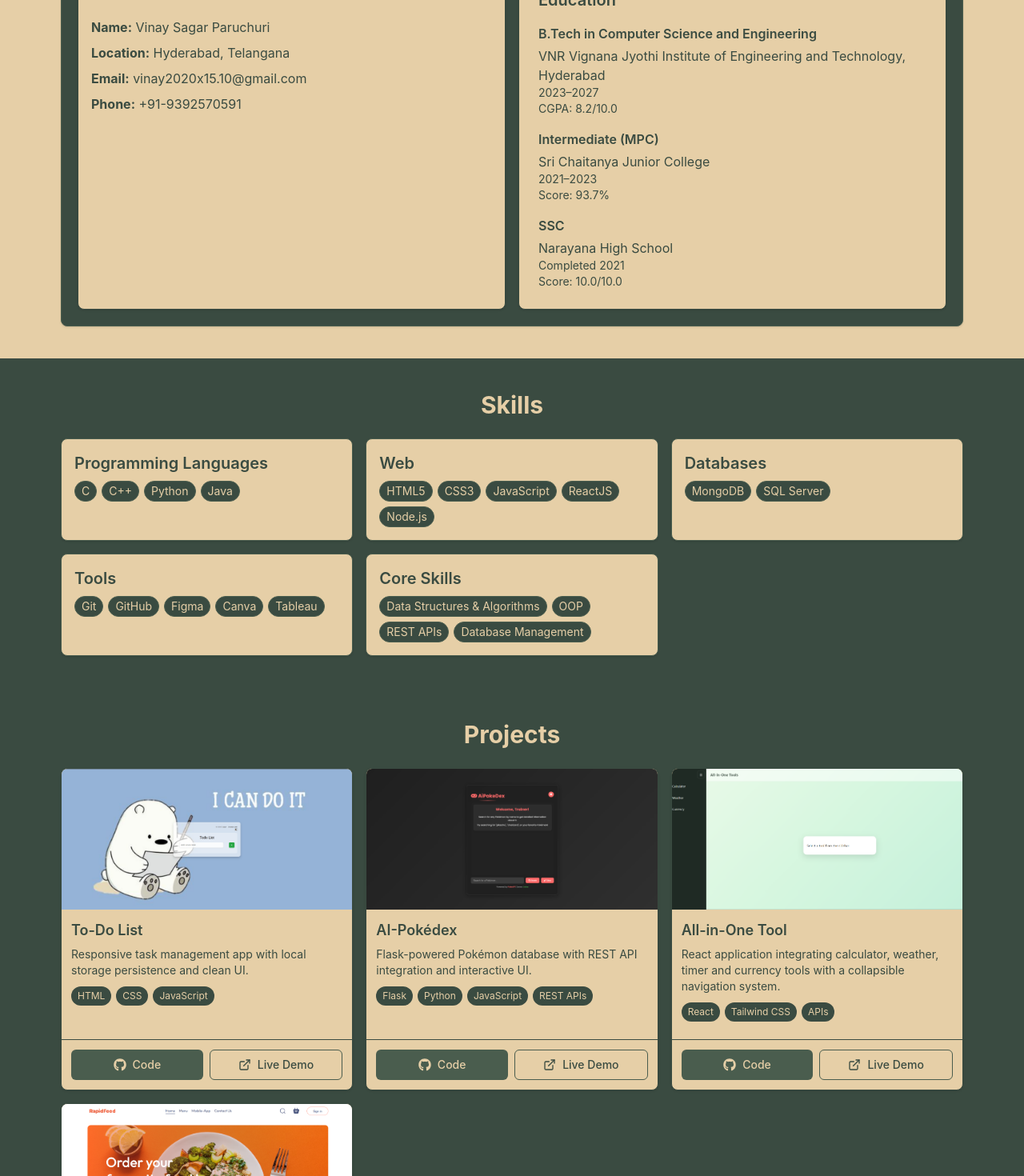
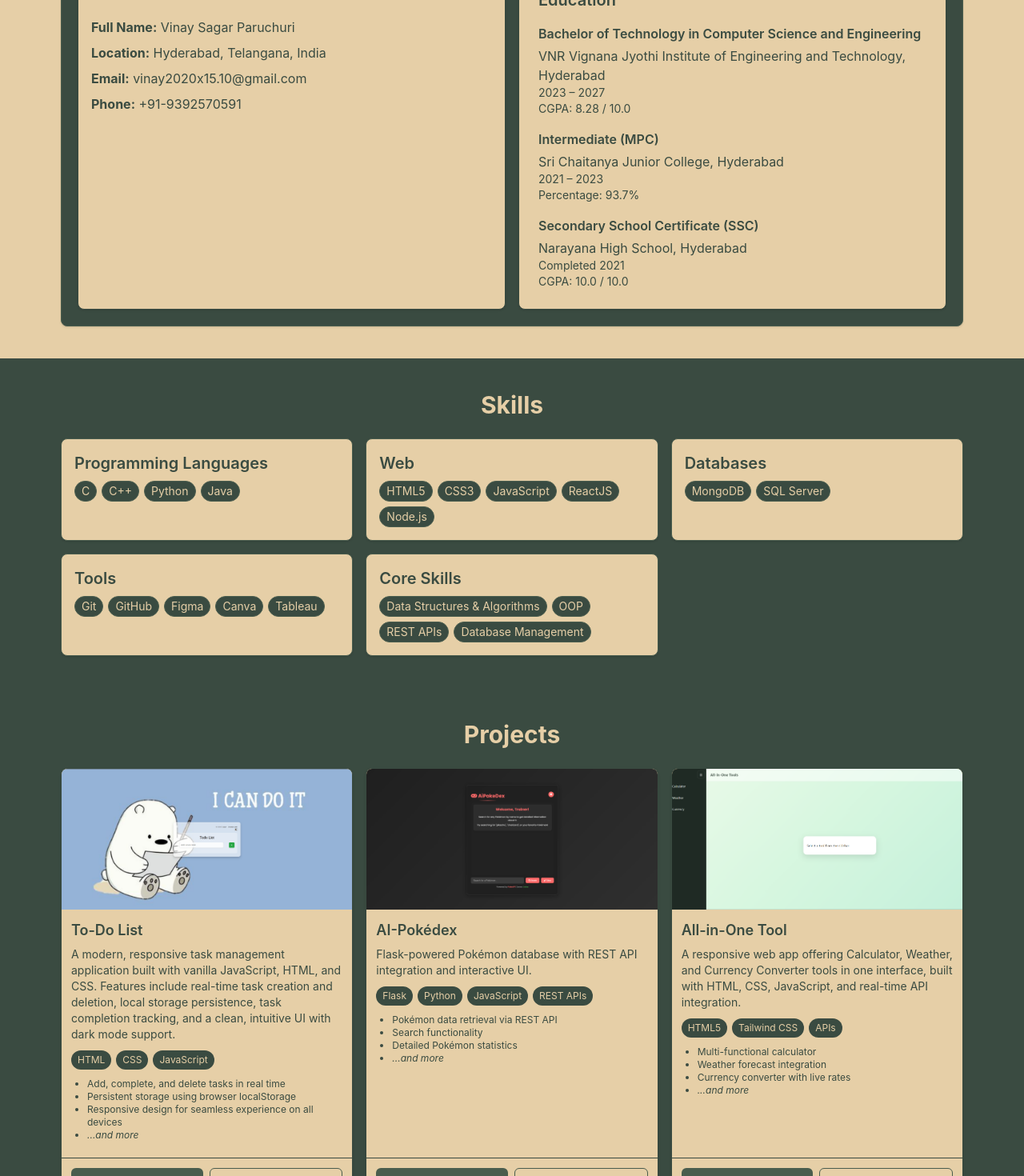
Before and after one commit to LonelyDreamer005/my-portfolio, a React (Vite) app: page / in a window 1280 px wide. Shown: the part 1100-2570 px from the top of the page at 80% size. Built offline with nearby package versions, Linux system fonts and the light colour scheme.

Commit message:
Changed & Edited images

```diff
--- a/src/components/About.jsx
+++ b/src/components/About.jsx
@@ -11,32 +11,33 @@ const colors = {
 
 function About() {
   const personalDetails = [
-    { label: 'Name', value: 'Vinay Sagar Paruchuri' },
-    { label: 'Location', value: 'Hyderabad, Telangana' },
+  { label: 'Full Name', value: 'Vinay Sagar Paruchuri' },
+  { label: 'Location', value: 'Hyderabad, Telangana, India' },
   { label: 'Email', value: 'vinay2020x15.10@gmail.com' },
   { label: 'Phone', value: '+91-9392570591' },
 ];
 
 const education = [
   {
-      degree: 'B.Tech in Computer Science and Engineering',
+    degree: 'Bachelor of Technology in Computer Science and Engineering',
     institution: 'VNR Vignana Jyothi Institute of Engineering and Technology, Hyderabad',
-      years: '2023–2027',
-      score: 'CGPA: 8.2/10.0',
+    years: '2023 – 2027',
+    score: 'CGPA: 8.28 / 10.0',
   },
   {
     degree: 'Intermediate (MPC)',
-      institution: 'Sri Chaitanya Junior College',
-      years: '2021–2023',
-      score: 'Score: 93.7%',
+    institution: 'Sri Chaitanya Junior College, Hyderabad',
+    years: '2021 – 2023',
+    score: 'Percentage: 93.7%',
   },
   {
-      degree: 'SSC',
-      institution: 'Narayana High School',
+    degree: 'Secondary School Certificate (SSC)',
+    institution: 'Narayana High School, Hyderabad',
     years: 'Completed 2021',
-      score: 'Score: 10.0/10.0',
+    score: 'CGPA: 10.0 / 10.0',
   },
 ];
+
 
   return (
     <section id="about" className="py-10" style={{ backgroundColor: colors.wheat }}>
--- a/src/components/Achievements.jsx
+++ b/src/components/Achievements.jsx
@@ -13,35 +13,36 @@ function Achievements() {
   const achievements = [
   {
     title: "Machine Learning Specialization — Coursera (Andrew Ng)",
-      description: "Completed ML specialization covering supervised learning, neural networks, and advanced ML techniques.",
+    description: "Successfully completed the Machine Learning Specialization, covering supervised learning, neural networks, and advanced machine learning techniques.",
     date: "2024",
   },
   {
     title: "SQL (Basic) — HackerRank",
-      description: "Earned SQL (Basic) certificate validating knowledge of queries, joins, and database operations.",
+    description: "Obtained the SQL (Basic) certificate, demonstrating proficiency in queries, joins, and database operations.",
     date: "2024",
   },
   {
     title: "Data Analytics Virtual Internship — Deloitte (Forage)",
-      description: "Completed Deloitte’s virtual internship, applying analytics to business scenarios and dashboards.",
+    description: "Completed Deloitte’s Data Analytics Virtual Internship, applying analytical skills to business scenarios and dashboard development.",
     date: "2024",
   },
   {
     title: "500+ Coding Problems Solved",
-      description: "Solved problems across LeetCode, Codeforces, CodeChef, and HackerRank, sharpening DSA and problem-solving.",
+    description: "Solved over 500 problems across LeetCode, Codeforces, CodeChef, and HackerRank, enhancing skills in data structures, algorithms, and problem-solving.",
     date: "2023 – Present",
   },
   {
     title: "Hackathon Participation",
-      description: "Participated in Convergence 2023 and GDSC Hackathons (2024–25), developing real-world solutions.",
+    description: "Participated in Convergence 2023 and GDSC Hackathons (2024–2025), contributing to the development of practical, real-world solutions.",
     date: "2023 – 2025",
   },
   {
     title: "Community Contributions",
-      description: "Actively collaborate in coding communities, sharing knowledge on problem-solving and system design.",
+    description: "Actively contribute to coding communities by sharing knowledge in problem-solving and system design.",
     date: "Ongoing",
   },
   ];
+
 
   return (
     <section id="achievements" className="py-10" style={{ backgroundColor: colors.wheat }}>
--- a/src/components/Home.jsx
+++ b/src/components/Home.jsx
@@ -1,6 +1,6 @@
 import React from 'react';
 
-const profileImage = '/profile.jpg';
+import profileImage from '../assets/images/profile.png';
 
 // Feldgrau and Wheat color palette
 const colors = {
--- a/src/components/Projects.jsx
+++ b/src/components/Projects.jsx
@@ -23,16 +23,18 @@ function Projects() {
     {
     id: 'todo-app',
     title: "To-Do List",
-      description: "Responsive task management app with local storage persistence and clean UI.",
-      image: todoImage,
+    description: "A modern, responsive task management application built with vanilla JavaScript, HTML, and CSS. Features include real-time task creation and deletion, local storage persistence, task completion tracking, and a clean, intuitive UI with dark mode support.",
+    image: todoImage, // Replace with your actual image import or path
     github: "https://github.com/LonelyDreamer005/To_do",
-      demo: "https://to-do-one-black-81.vercel.app/", // Replace with actual demo when available
+    demo: "https://to-do-one-black-81.vercel.app/",
     tech: ['HTML', 'CSS', 'JavaScript'],
     features: [
-        "Task creation and deletion",
-        "Local storage persistence",
-        "Responsive design for all devices",
-        "Task completion tracking"
+    "Add, complete, and delete tasks in real time",
+    "Persistent storage using browser localStorage",
+    "Responsive design for seamless experience on all devices",
+    "Task completion tracking and counter",
+    "Live clock display",
+    "Dark mode toggle for user preference"
       ]
     },
     {
@@ -53,11 +55,11 @@ function Projects() {
     {
       id: 'all-in-one',
       title: "All-in-One Tool",
-      description: "React application integrating calculator, weather, timer and currency tools with a collapsible navigation system.",
+      description: "A responsive web app offering Calculator, Weather, and Currency Converter tools in one interface, built with HTML, CSS, JavaScript, and real-time API integration.",
       image: mixDesk,
       github: "https://github.com/LonelyDreamer005/calc-weather-currency",
       demo: "https://calc-weather-currency.vercel.app/", // Replace with actual demo when available
-      tech: ['React', 'Tailwind CSS', 'APIs'],
+      tech: ['HTML5', 'Tailwind CSS', 'APIs'],
       features: [
         "Multi-functional calculator",
         "Weather forecast integration",
@@ -69,17 +71,17 @@ function Projects() {
     {
   id: 'rapid-food',
   title: "Rapid Food",
-      description: "React application for quick food ordering with real-time tracking and user authentication.",
+  description: "Rapid Food is a modern React-based web application designed for seamless and efficient food ordering. The platform features real-time order tracking, secure user authentication, and a highly responsive interface, ensuring an intuitive and enjoyable user experience across all devices.",
   image: rpdfood,
   github: "https://github.com/LonelyDreamer005/rapid-food",
-      demo: "https://rapid-food.vercel.app/", // Replace with actual demo when available
-      tech: ['React', 'Tailwind CSS'],
+  demo: "https://rapid-food.vercel.app/",
+  tech: ['React', 'Vite', 'React Router', 'Axios', 'Tailwind CSS'],
   features: [
-        "Real-time order tracking",
-        "User authentication",
-        "Responsive design",
-        "Intuitive UI/UX",
-        "Unified sidebar navigation"
+    "Real-time order tracking for up-to-date delivery status",
+    "Secure user authentication and account management",
+    "Fully responsive design optimized for mobile and desktop",
+    "Intuitive and user-friendly UI/UX",
+    "Unified sidebar navigation for easy access to all features"
   ]
 }
   ];
@@ -135,6 +137,15 @@ function Projects() {
                 </span>
                 ))}
                 </div>
+{/* Add this block to show features */}
+<ul className="list-disc pl-5 mb-2 text-xs" style={{ color: colors.darkText }}>
+  {project.features.slice(0, 3).map((feature, idx) => (
+    <li key={`card-feature-${project.id}-${idx}`}>{feature}</li>
+  ))}
+  {project.features.length > 3 && (
+    <li className="italic">...and more</li>
+  )}
+</ul>
               </div>
 
               <div className="px-3 pb-3 mt-auto pt-3" style={{ borderTop: `1px solid ${colors.feldgrau}`, borderTopOpacity: 0.2 }}>
```
Also changed, not shown: src/assets/images/profile.png (added). Lines whose indentation alone changed are shown as unchanged.
